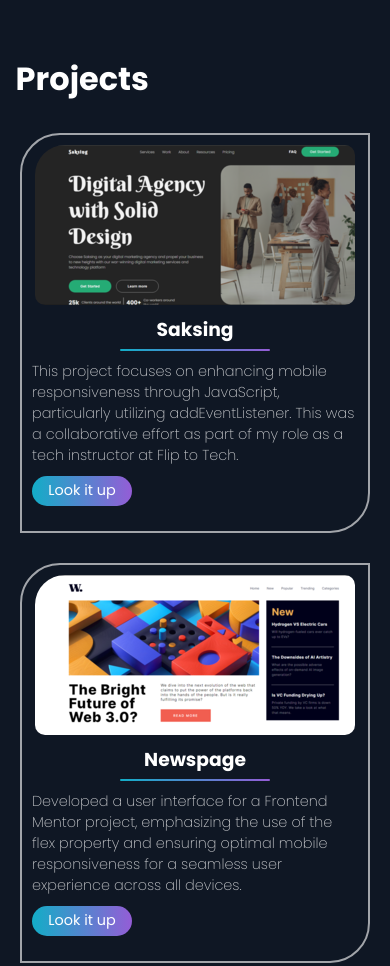
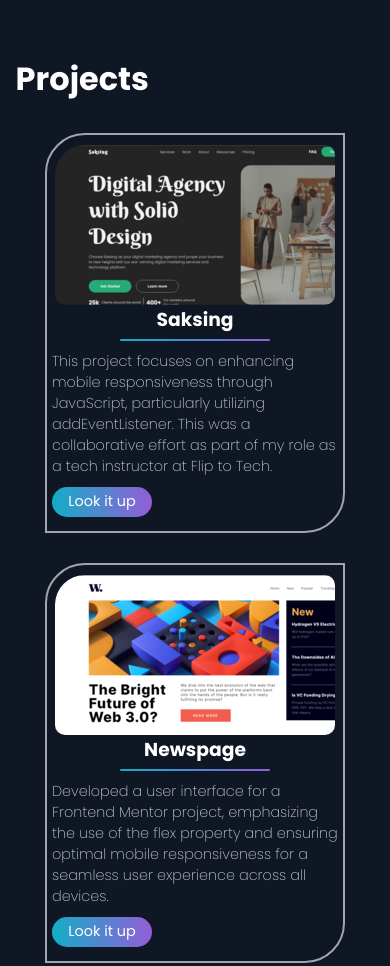
Before and after one commit to OpeyemiAkinwumi/hngS1-porfolio, a plain HTML site: page index.html in a window 390 px wide. Shown: the part 680-1646 px from the top of the page. Drawn offline with Linux system fonts and the light colour scheme; a web font is replaced by a local one.

Commit message:
Fixed the mobile responsiveness of the project section

```diff
--- a/style.css
+++ b/style.css
@@ -404,6 +404,17 @@ nav {
   .projects-container {
     width: 92%;
   }
+  .content {
+    width: 300px;
+    height: 100%;
+    padding: 0 5px;
+  }
+  .image-wrapper {
+    width: 280px;
+    height: 160px;
+    margin: 0 auto;
+    margin-top: 10px;
+  }
 }
 
 /* Animation for Responsiveness */
```
